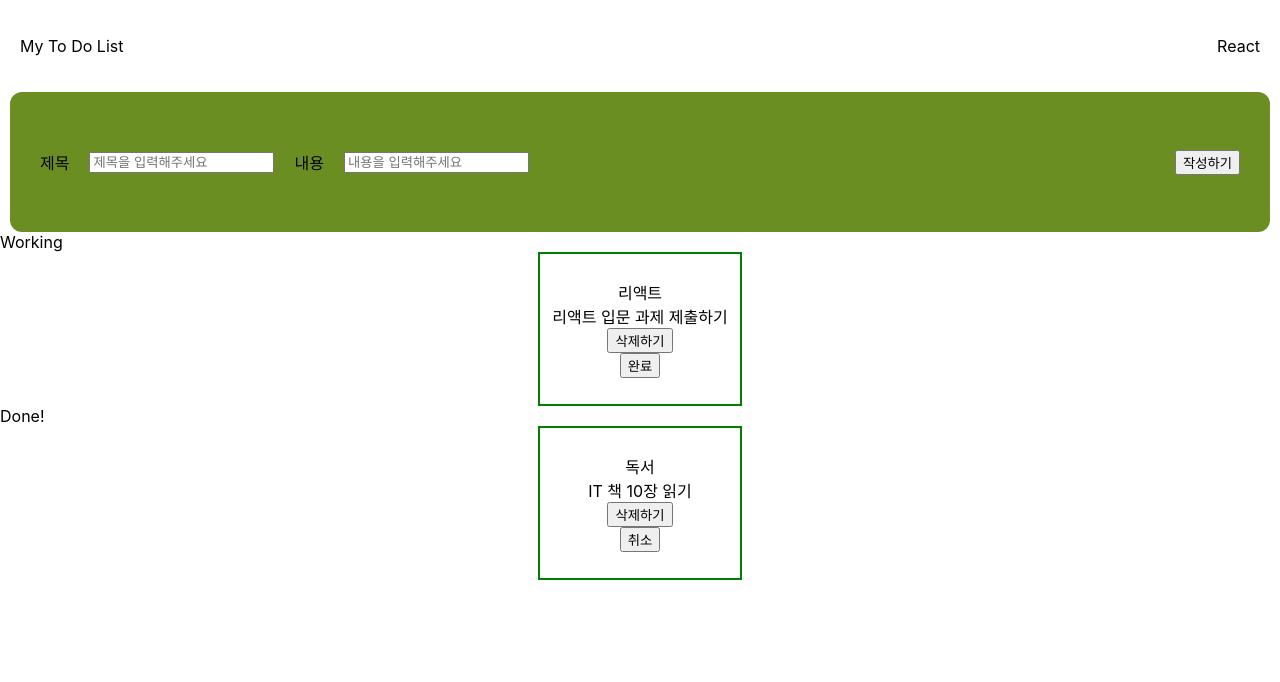
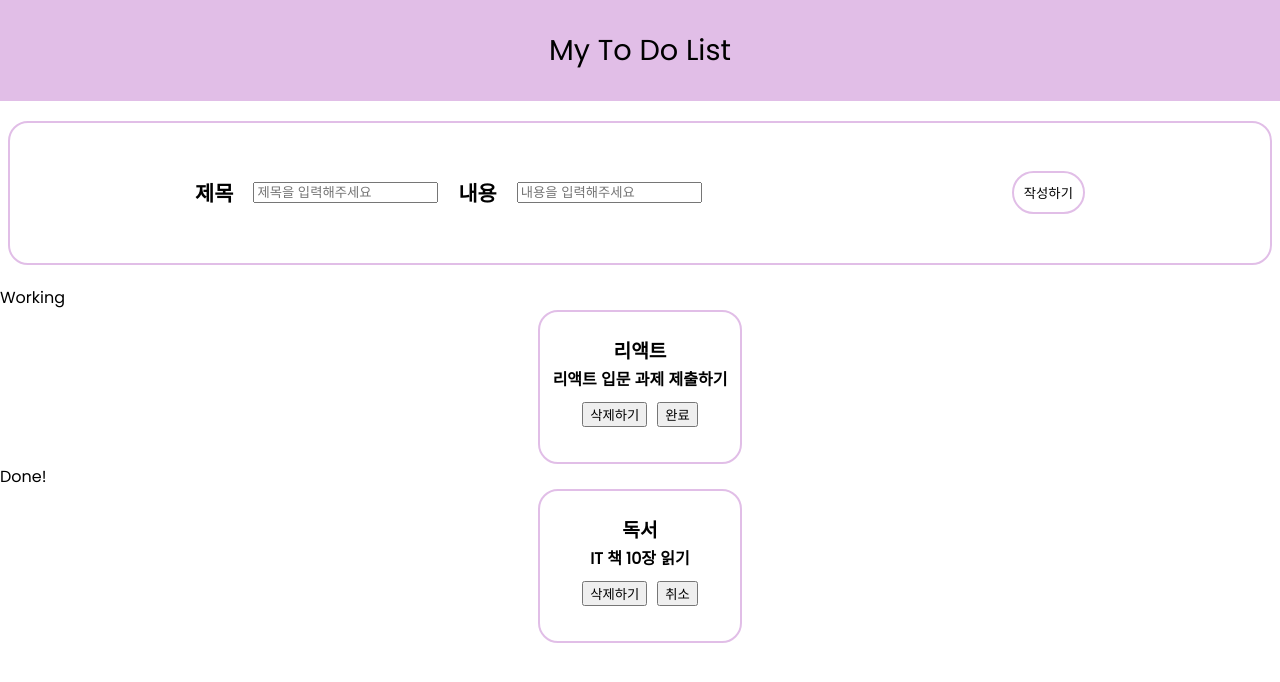
Before and after one commit to YS739/React_TodoList, a React (Create React App) app: page / in a window 1280 px wide. Shown: the top 682 px of the page. Built offline with nearby package versions, Linux system fonts and the light colour scheme.

Commit message:
add isdone in key

```diff
--- a/public/index.html
+++ b/public/index.html
@@ -10,6 +10,14 @@
       content="Web site created using create-react-app"
     />
     <link rel="apple-touch-icon" href="%PUBLIC_URL%/logo192.png" />
+    <link
+      href="https://fonts.googleapis.com/css2?family=Poppins&display=swap"
+      rel="stylesheet"
+    />
+    <link
+      href="https://fonts.googleapis.com/css2?family=Fira+Sans&display=swap"
+      rel="stylesheet"
+    />
     <!--
       manifest.json provides metadata used when your web app is installed on a
       user's mobile device or desktop. See https://developers.google.com/web/fundamentals/web-app-manifest/
--- a/src/App.css
+++ b/src/App.css
@@ -1,11 +1,14 @@
 .header {
   display: flex;
-  flex-direction: row;
-  justify-content: space-between;
   align-items: center;
-  margin: 20px;
-  position: relative;
+  justify-content: center;
+  margin: 0 auto;
+
+  font-size: 1.8rem;
+  background-color: #e1bee7;
 }
+
+/* 작성하기 */
 
 .add-todo-box {
   width: 95%;
@@ -17,10 +20,10 @@
   flex-direction: row;
   align-items: center;
 
-  background-color: olivedrab;
-  border-radius: 12px;
-  justify-content: space-between;
-  margin: 0 auto;
+  border: 2px solid #e1bee7;
+  border-radius: 20px;
+  justify-content: space-around;
+  margin: 20px auto;
   padding: 30px;
 }
 
@@ -30,6 +33,19 @@
   gap: 20px;
 }
 
+.input-group span {
+  font-size: 1.3rem;
+  font-weight: bold;
+}
+
+.submit-btn {
+  background-color: transparent;
+  border: 2px solid #e1bee7;
+  border-radius: 30px;
+  padding: 10px;
+}
+
+/* 리스트 */
 .to-do-cards {
   width: 100%;
   gap: 20px;
@@ -48,5 +64,22 @@
   justify-content: center;
   align-items: center;
 
-  border: 2px solid green;
+  border: 2px solid #e1bee7;
+  border-radius: 20px;
 }
+
+.todo-title {
+  font-size: 1.2rem;
+  font-weight: bold;
+}
+
+.todo-body {
+  font-weight: bold;
+}
+
+.list-btn {
+  display: flex;
+  flex-direction: row;
+  gap: 10px;
+  margin: 10px;
+}
--- a/src/App.js
+++ b/src/App.js
@@ -2,17 +2,18 @@ import React, { useState } from "react";
 import "./App.css";
 
 function ToDoList(props) {
-  const setBtn = (toDo) => {
-    if ((toDo.isDone = false)) {
-      return { ...toDo, isDone: true };
-    } else {
-      return { ...toDo, isDone: false };
-    }
-  };
+  // const setBtn = (toDo) => {
+  //   if ((toDo.isDone = false)) {
+  //     return { ...toDo, isDone: true };
+  //   } else {
+  //     return { ...toDo, isDone: false };
+  //   }
+  // };
   return (
     <div className="card">
-      <div>{props.toDo.title}</div>
-      <div>{props.toDo.body}</div>
+      <div className="todo-title">{props.toDo.title}</div>
+      <div className="todo-body">{props.toDo.body}</div>
+      <div className="list-btn">
         <button
           onClick={() => {
             props.handleDelete(props.toDo.id);
@@ -22,11 +23,12 @@ function ToDoList(props) {
         </button>
         <button
           onClick={() => {
-          setBtn(props.toDo.isDone);
+            props.handleList(props.toDo.id);
           }}
         >
           {props.toDo.isDone ? "취소" : "완료"}
         </button>
+      </div>
     </div>
   );
 }
@@ -64,16 +66,24 @@ const App = () => {
     setToDos(newToDoList);
   };
 
+  const onChangeList = (isDone) => {
+    if ((isDone = false)) {
+      return { isDone: true };
+    } else {
+      return { isDone: false };
+    }
+  };
+
   return (
     <div>
       <div className="header">
         <p>My To Do List</p>
-        <p>React</p>
       </div>
       <div className="add-todo-box">
         <div className="input-group">
           <span>제목</span>
           <input
+            className="input"
             value={title}
             placeholder="제목을 입력해주세요"
             onChange={(e) => setTitle(e.target.value)}
@@ -85,7 +95,9 @@ const App = () => {
             onChange={(e) => setBody(e.target.value)}
           />
         </div>
-        <button onClick={onSubmitHandler}>작성하기</button>
+        <button className="submit-btn" onClick={onSubmitHandler}>
+          작성하기
+        </button>
       </div>
       <div>
         <div>Working</div>
@@ -95,8 +107,9 @@ const App = () => {
               return (
                 <ToDoList
                   handleDelete={onChangeHandler}
+                  handleList={onChangeList}
                   toDo={toDo}
-                  key={toDo.id}
+                  key={(toDo.id, toDo.isDone)}
                 ></ToDoList>
               );
             } else {
@@ -111,8 +124,9 @@ const App = () => {
               return (
                 <ToDoList
                   handleDelete={onChangeHandler}
+                  handleList={onChangeList}
                   toDo={toDo}
-                  key={toDo.id}
+                  key={(toDo.id, toDo.isDone)}
                 ></ToDoList>
               );
             } else {
--- a/src/index.css
+++ b/src/index.css
@@ -1,13 +1,14 @@
 body {
   margin: 0;
-  font-family: -apple-system, BlinkMacSystemFont, 'Segoe UI', 'Roboto', 'Oxygen',
+  font-family: "Poppins", "Fira Sans", sans-serif;
+  /* font-family: -apple-system, BlinkMacSystemFont, 'Segoe UI', 'Roboto', 'Oxygen',
     'Ubuntu', 'Cantarell', 'Fira Sans', 'Droid Sans', 'Helvetica Neue',
     sans-serif;
   -webkit-font-smoothing: antialiased;
-  -moz-osx-font-smoothing: grayscale;
+  -moz-osx-font-smoothing: grayscale; */
 }
 
 code {
-  font-family: source-code-pro, Menlo, Monaco, Consolas, 'Courier New',
+  font-family: source-code-pro, Menlo, Monaco, Consolas, "Courier New",
     monospace;
 }
```
Also changed, not shown: src/components/header.js (deleted, +0 -12 lines). Lines whose indentation alone changed are shown as unchanged.
